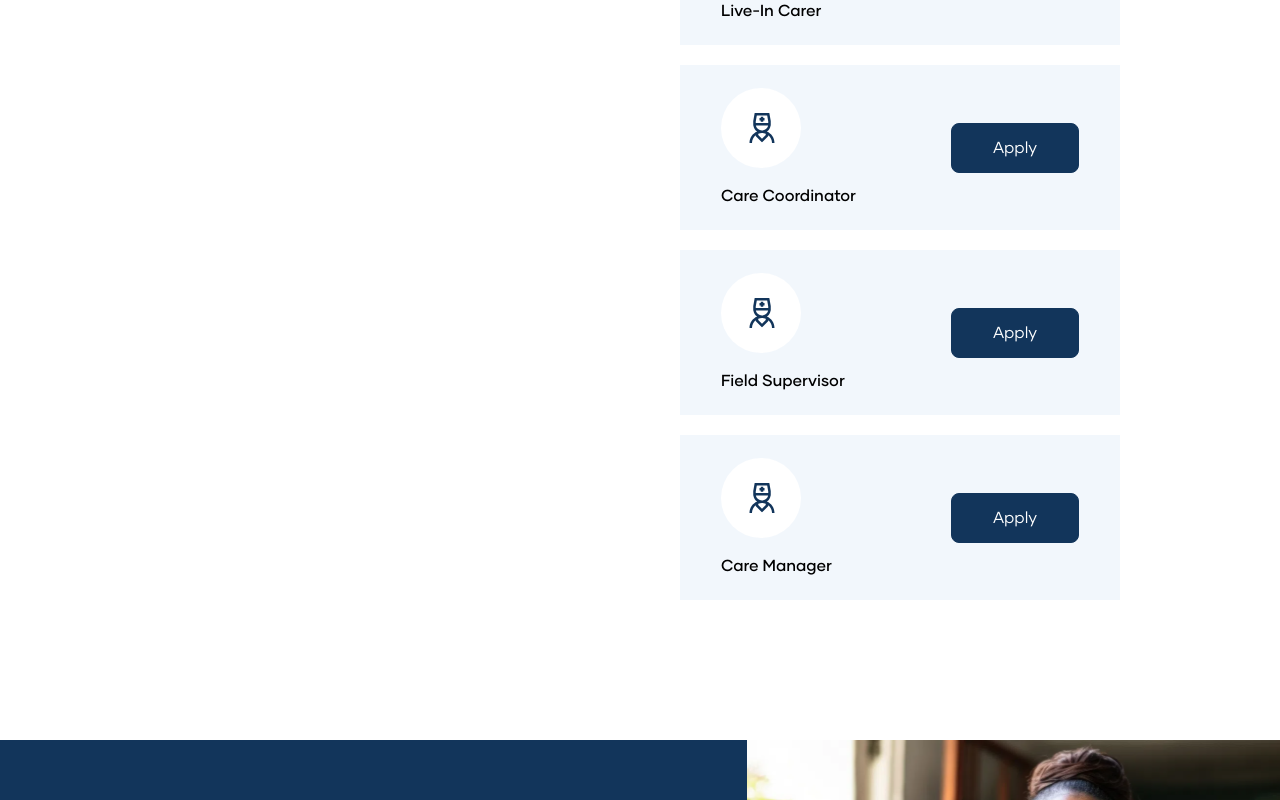
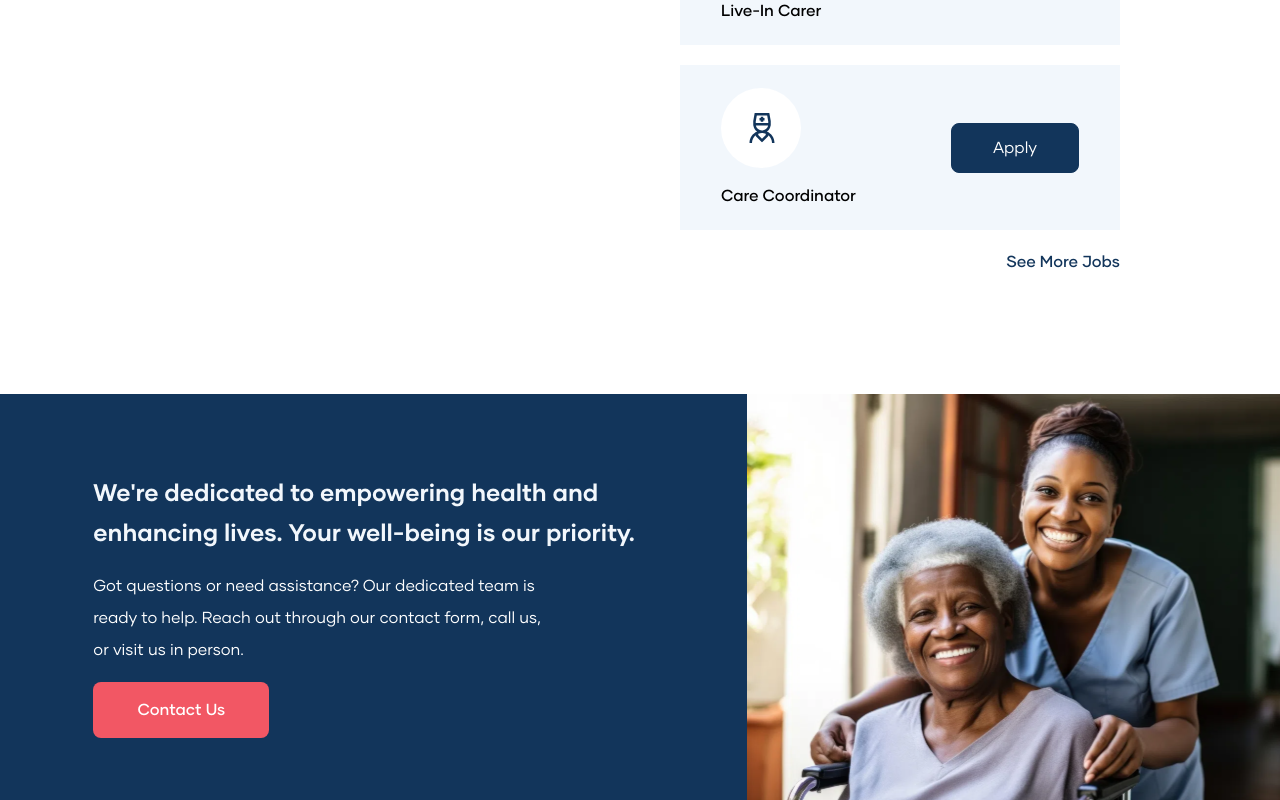
Before and after one commit to Tana00/delore-care, a Next.js app: page /careers in a window 1280 px wide. Shown: the part 2283-3083 px from the top of the page. Built offline with nearby package versions, Linux system fonts and the light colour scheme.

Commit message:
update careers UI

```diff
--- a/app/careers/page.js
+++ b/app/careers/page.js
@@ -29,6 +29,7 @@ const provisions = [
 
 const Career = () => {
   const [showPopup, setShowPopup] = useState(null);
+  const [showAll, setShowAll] = useState(false);
   return (
     <main className="bg-white font-gilmer">
       {/* Hero section */}
@@ -145,6 +146,7 @@ const Career = () => {
         />
       </section>
       <section className="grid items-start justify-between grid-cols-1 lg:grid-cols-2 gap-10 lg:gap-20 p-5 sm:p-10 lg:px-20 xl:px-40 xl:pt-32 max-w-[1920px] mx-auto w-full">
+        <div>
           <div className="">
             <h2 className="text-blue font-bold text-[28px] lg:text-[36px] mb-4">
               Join Us
@@ -152,9 +154,10 @@ const Career = () => {
             <p className="text-gray leading-8 text-base md:text-lg 2xl:text-[1.5rem] xl:leading-[40px] 2xl:text-3xl 2xl:leading-[50px] font-normal">
               Explore our current career opportunities and discover how you can
               contribute your skills and expertise to Delore Care's mission of
-            empowering health and enhancing lives. We offer positions in various
-            areas, including:
+              empowering health and enhancing lives. We offer positions in
+              various areas, including:
             </p>
+          </div>
         </div>
         <div className="">
           <ul className="grid grid-cols-1 md:grid-cols-2 lg:grid-cols-1 gap-x-6">
@@ -165,7 +168,9 @@ const Career = () => {
               "Care Coordinator",
               "Field Supervisor",
               "Care Manager",
-            ]?.map((item) => (
+            ]
+              ?.splice(0, showAll ? 6 : 4)
+              ?.map((item) => (
                 <li className="px-4 lg:px-10 py-6 sm:py-0 mb-5 border border-blue-light bg-blue-light flex flex-row items-center justify-between w-full h-[165px]">
                   <div className="flex flex-col items-center lg:items-start">
                     {/* <div className="w-6 h-6"> */}
@@ -200,6 +205,12 @@ const Career = () => {
                 </li>
               ))}
           </ul>
+          <p
+            onClick={() => setShowAll(!showAll)}
+            className="w-full flex items-center justify-end cursor-pointer text-blue font-medium"
+          >
+            See {showAll ? "Less" : "More"} Jobs
+          </p>
         </div>
       </section>
       <CTAComponent />
```
Lines whose indentation alone changed are shown as unchanged.
